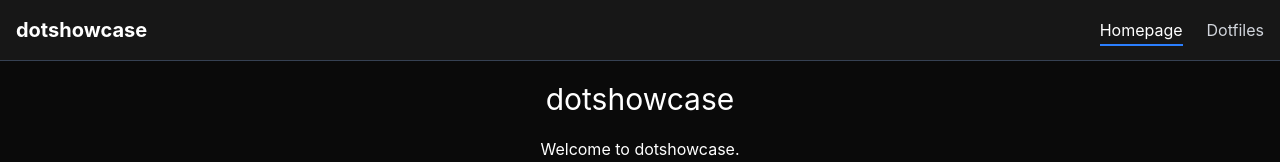
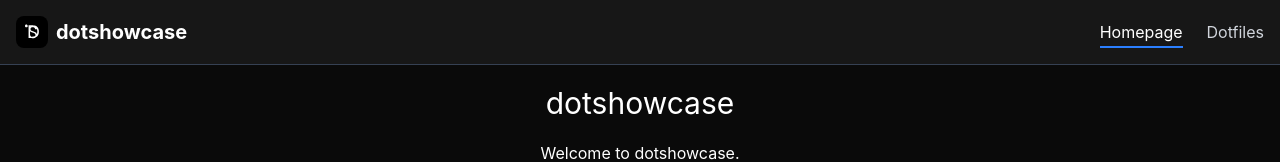
Before and after one commit to dotshowcase/dotshowcase.github.io, a React (Vite) app: page / in a window 1280 px wide. Shown: the top 162 px of the page. Built offline with nearby package versions, Linux system fonts and the light colour scheme.

Commit message:
feat: add favicon to navbar

```diff
--- a/src/components/navbar.jsx
+++ b/src/components/navbar.jsx
@@ -1,10 +1,14 @@
-import { NavLink } from 'react-router-dom';
+import { NavLink, Link } from 'react-router-dom';
 
 export default function Navbar() {
   return (
     <nav className="bg-neutral-900 p-4 border-b border-gray-700">
       <div className="container mx-auto flex justify-between items-center">
-        <h1 className="text-white text-xl font-bold">dotshowcase</h1>
+        <div className="flex items-center space-x-2">
+          <img src="/favicon.svg" alt="Logo" className="w-8 h-8 rounded-lg" />
+          <h1 className="text-white text-xl font-bold"><Link href="/">dotshowcase</Link></h1>
+
+        </div>
         <ul className="flex space-x-6 text-gray-300">
           <li>
             <NavLink
```
